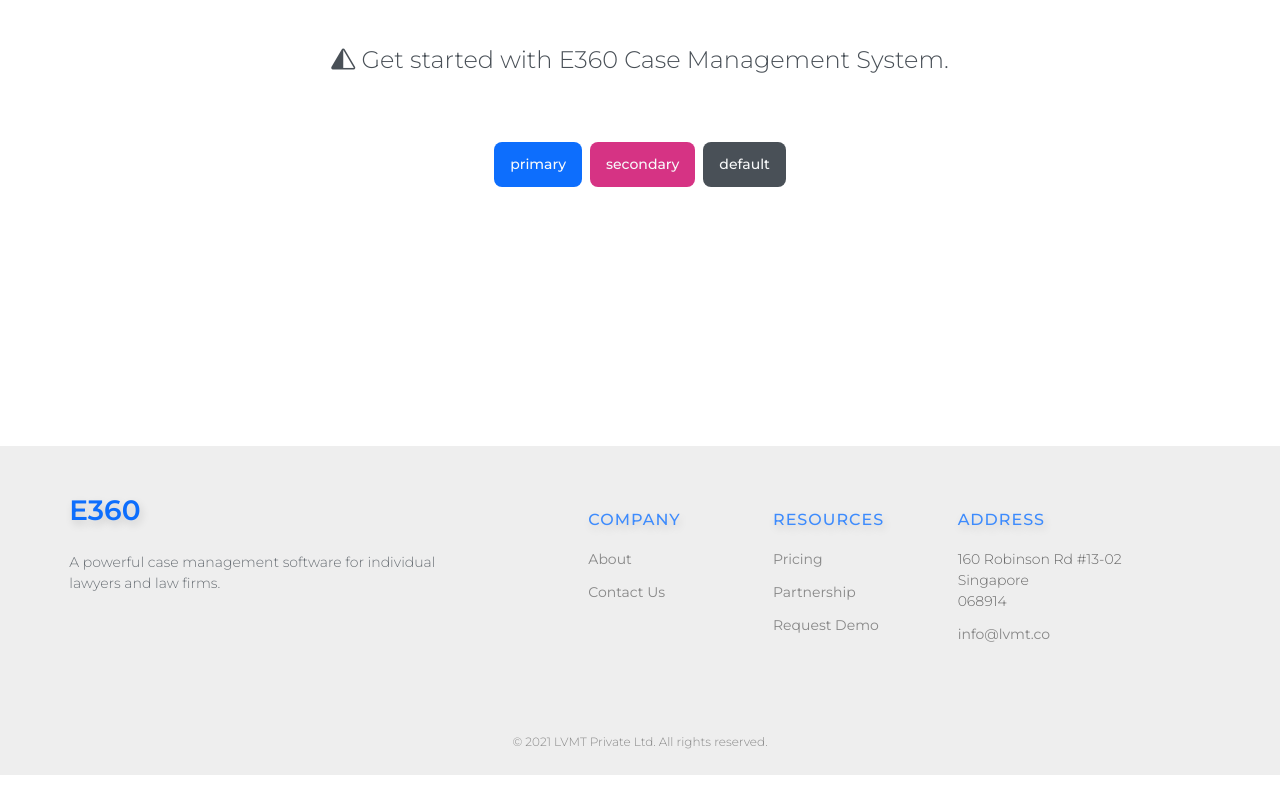
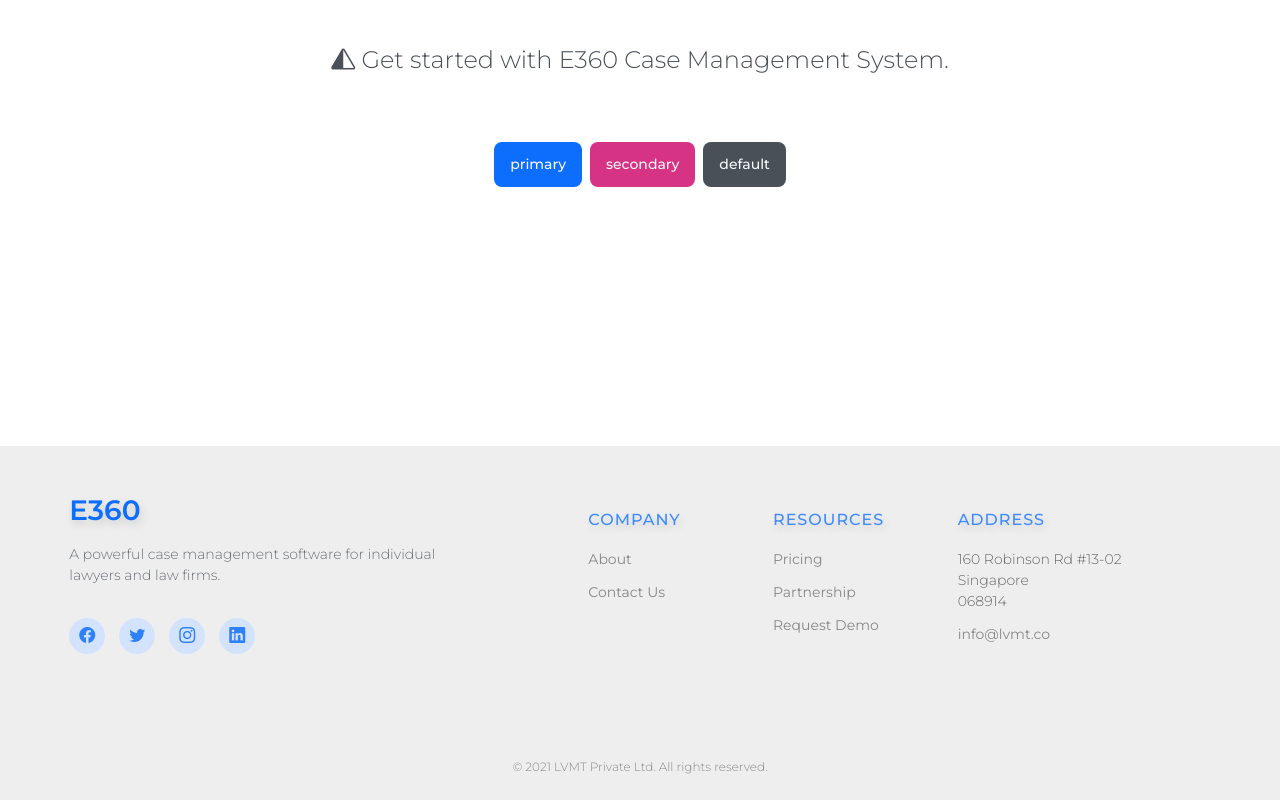
Before and after one commit to tylersai/lvmt-website, a Next.js app: page / in a window 1280 px wide. Shown: the part 354-1154 px from the top of the page. Before the commit the page ends 1129 px from the top, so only its background shows below. Built offline with nearby package versions, Linux system fonts and the light colour scheme.

Commit message:
Implement IconLink in Footer

```diff
--- a/components/Footer.tsx
+++ b/components/Footer.tsx
@@ -1,6 +1,7 @@
 import classNames from "classnames";
 import Link from "next/link";
 import React, { Fragment } from "react";
+import { IconLink } from ".";
 import styles from "../styles/Footer.module.scss";
 
 interface LinkGroupProps {
@@ -61,8 +62,19 @@
     <footer className={classNames("container-fluid bg-sh-gray-lightest pt-5 pb-4", styles.Footer)}>
       <div className="row justify-content-center pb-3">
         <div className="col-md-4 px-5 px-md-3 pb-4">
-          <h1 className="text-primary text-shadow mb-4">E360</h1>
-          <p>A powerful case management software for individual lawyers and law firms.</p>
+          <h1 className="text-primary text-center text-md-start text-shadow mb-3">E360</h1>
+          <p className="text-center text-md-start">
+            A powerful case management software for individual lawyers and law firms.
+          </p>
+          <div
+            className="d-flex align-items-center justify-content-center justify-content-md-start py-3 w-100"
+            style={{ gap: "14px" }}
+          >
+            <IconLink href="http://facebook.com/lvmt" icon="facebook" />
+            <IconLink href="http://twitter.com/lvmt" icon="twitter" />
+            <IconLink href="http://instagram.com/lvmt" icon="instagram" />
+            <IconLink href="http://linkedin.com/in/lvmt" icon="linkedin" />
+          </div>
         </div>
         <div className="col-md-7 px-5 px-md-3">
           <div className="row justify-content-center">
```
